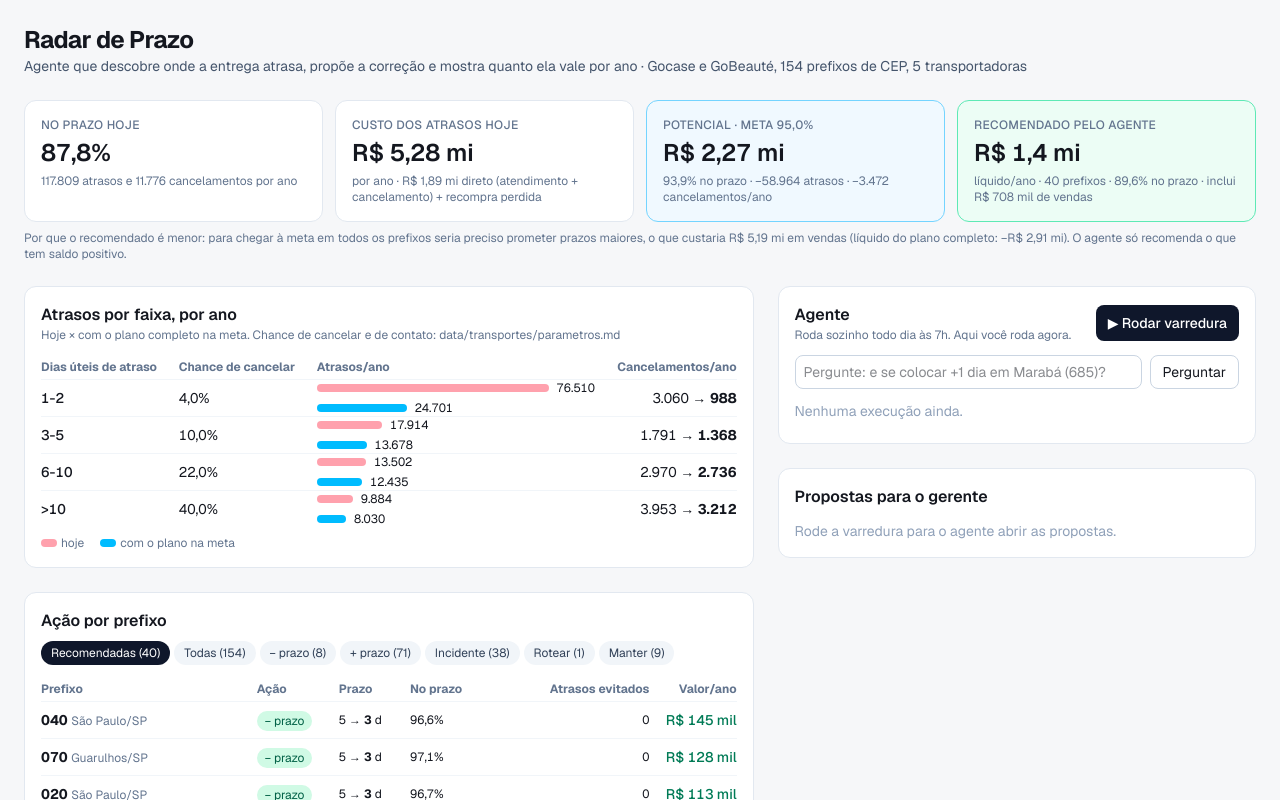
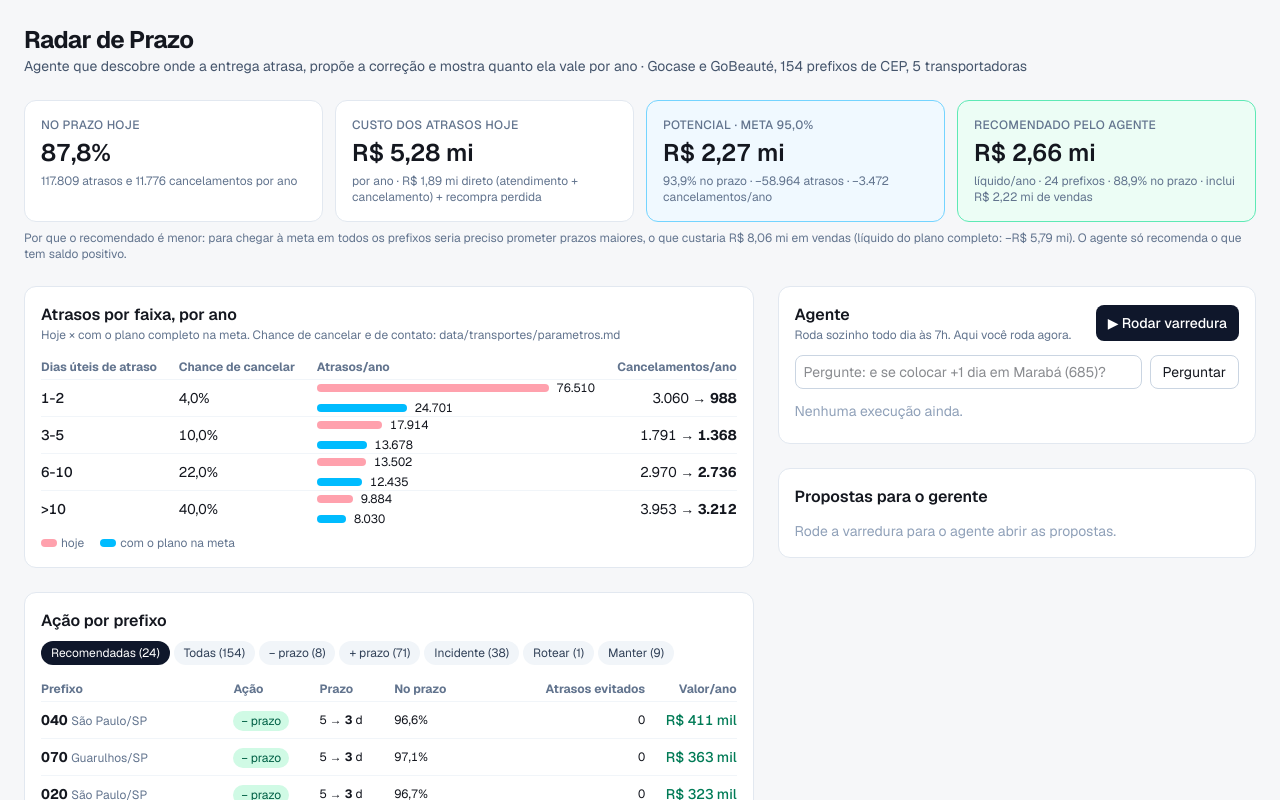
Before and after one commit to rianvilanova/gohacks-talent, a Next.js app: page / in a window 1280 px wide. Shown: the top 800 px of the page. Built offline with nearby package versions, Linux system fonts and the light colour scheme.

Commit message:
ia: perda de venda pela curva medida no checkout (prazo vs concorrência) em vez de premissa fixa
Curva prevê -27% em SP; observado -26% (ver TESTE 11:25 no notas.md). Recomendado passa a R$ 2,66 mi/ano líquido.

Co-Authored-By: Claude Opus 5.5 <noreply@anthropic.com>

```diff
--- a/scripts/preparar-dados.mjs
+++ b/scripts/preparar-dados.mjs
@@ -149,6 +149,28 @@ const conc = {};
 for (const r of lerCsv("concorrentes_prazos.csv")) (conc[r.cep.slice(0, 3)] ??= []).push(Number(r.prazo_dias_uteis));
 const mediana = (a) => { const s = [...a].sort((x, y) => x - y); return s.length ? s[Math.floor(s.length / 2)] : null; };
 
+// ---------- 7. curva de conversão: quanto cai quando nosso prazo fica atrás do concorrente ----------
+// Medida no checkout_conversao (todas as sessões): gap = prazo exibido - mediana do prazo dos concorrentes no prefixo.
+// Calculada separado para frete pago e grátis (evita misturar os dois) e relativa ao gap 0.
+const concMed = Object.fromEntries(Object.entries(conc).map(([k, a]) => [k, mediana(a)]));
+const GMIN = -2, GMAX = 5, acc = {};
+for (const r of lerCsv("checkout_conversao.csv")) {
+  const c = concMed[r.prefixo_cep3]; if (c == null) continue;
+  const g = Math.max(GMIN, Math.min(GMAX, Number(r.prazo_exibido_dias_uteis) - c));
+  const k = (Number(r.frete_exibido) > 0 ? "pago" : "gratis") + "|" + g;
+  const a = (acc[k] ??= [0, 0]); a[0] += Number(r.sessoes_checkout); a[1] += Number(r.pedidos);
+}
+const curvaConversao = {};
+for (let g = GMIN; g <= GMAX; g++) {
+  let peso = 0, rel = 0;
+  for (const t of ["pago", "gratis"]) {
+    const a = acc[t + "|" + g], z = acc[t + "|0"]; if (!a || !z) continue;
+    rel += ((a[1] / a[0]) / (z[1] / z[0])) * a[0]; peso += a[0];
+  }
+  curvaConversao[g] = Math.round((rel / peso) * 1000) / 1000;
+}
+console.log("curva de conversão (gap -> relativa ao gap 0):", JSON.stringify(curvaConversao));
+
 // ---------- saída ----------
 const prefixos = Object.entries(pref).map(([p3, P]) => {
   const cidade = Object.entries(P.cidades).sort((a, b) => b[1] - a[1])[0][0];
@@ -176,7 +198,7 @@ const saida = {
   enviosSemRastreio: semRastreio,
   janelaPortais: [PORTAL_INICIO, EXPORTACAO],
   enviosPorAno: Math.round((envios.length * 6 * 365) / 90), // amostra 1 em 6, 90 dias
-  geral, porTransp, prefixos,
+  curvaConversao, geral, porTransp, prefixos,
 };
 fs.mkdirSync(path.dirname(OUT), { recursive: true });
 fs.writeFileSync(OUT, JSON.stringify(saida));
--- a/src/app/api/agente/route.ts
+++ b/src/app/api/agente/route.ts
@@ -21,7 +21,7 @@ type Msg = { role: string; content?: string | null; tool_calls?: { id: string; f
 export async function POST(req: Request) {
   const corpo = await req.json().catch(() => ({}));
   const meta = Math.min(0.99, Math.max(0.85, Number(corpo.meta ?? 0.95)));
-  const queda = Math.min(0.2, Math.max(0, Number(corpo.quedaConversaoPorDia ?? 0.065)));
+  const sensibilidade = Math.min(1, Math.max(0, Number(corpo.sensibilidade ?? 1)));
   const pergunta = typeof corpo.pergunta === "string" && corpo.pergunta.trim() ? corpo.pergunta.slice(0, 1000) : null;
 
   const chave = process.env.AI_PROXY_API_KEY;
@@ -29,7 +29,7 @@ export async function POST(req: Request) {
   const modelo = process.env.AI_MODEL ?? "latest";
   if (!chave) return Response.json({ erro: "AI_PROXY_API_KEY não configurada" }, { status: 500 });
 
-  const exec = criarExecutor({ meta, quedaConversaoPorDia: queda });
+  const exec = criarExecutor({ meta, sensibilidade });
   const msgs: Msg[] = [{ role: "system", content: SISTEMA }, { role: "user", content: pergunta ?? VARREDURA }];
   const enc = new TextEncoder();
 
--- a/src/app/painel.tsx
+++ b/src/app/painel.tsx
@@ -58,7 +58,7 @@ function Kpi({ titulo, valor, sub, destaque }: { titulo: string; valor: string;
 
 export default function Painel() {
   const [meta, setMeta] = useState(0.95);
-  const [queda, setQueda] = useState(0.065);
+  const [queda, setQueda] = useState(1); // sensibilidade à curva de conversão medida
   const [filtro, setFiltro] = useState<Acao | "todas" | "recomendadas">("recomendadas");
   const [aberto, setAberto] = useState<string | null>(null);
 
@@ -81,7 +81,7 @@ export default function Painel() {
     try {
       const r = await fetch("/api/agente", {
         method: "POST", headers: { "Content-Type": "application/json" },
-        body: JSON.stringify({ meta, quedaConversaoPorDia: queda, pergunta: textoPergunta }),
+        body: JSON.stringify({ meta, sensibilidade: queda, pergunta: textoPergunta }),
       });
       if (!r.body) throw new Error(`HTTP ${r.status}`);
       const leitor = r.body.getReader(), dec = new TextDecoder();
@@ -294,13 +294,14 @@ export default function Painel() {
           <label className="flex flex-col gap-1">
             <span className="text-xs text-slate-500">Cliente desiste com prazo maior?</span>
             <select className="rounded-lg border border-slate-300 bg-white px-2 py-1.5" value={queda} onChange={(e) => setQueda(Number(e.target.value))}>
-              <option value={0}>Não (0% por dia)</option>
-              <option value={0.03}>Um pouco (−3% de conversão por dia)</option>
-              <option value={0.065}>Como em SP (−6,5% por dia)</option>
+              <option value={1}>Sim, pela curva medida no checkout</option>
+              <option value={0.5}>Metade da curva medida</option>
+              <option value={0}>Ignorar (não perde venda)</option>
             </select>
           </label>
           <p className="max-w-md text-xs text-slate-500">
-            Padrão: meta de 95% por prefixo e −6,5% de conversão por dia de prazo a mais que a concorrência, estimado pelo caso real de SP capital (+2 dias em 01/10).
+            Padrão: meta de 95% por prefixo e perda de venda pela curva medida no checkout (70 mil registros): conversão quando nosso prazo fica atrás da concorrência em{" "}
+            {Object.entries(dados.curvaConversao).filter(([g]) => Number(g) >= 1 && Number(g) <= 3).map(([g, f]) => `+${g} dia(s): ${Math.round((f - 1) * 100)}%`).join(" · ")}.
           </p>
         </div>
       </details>
--- a/src/lib/ferramentas.ts
+++ b/src/lib/ferramentas.ts
@@ -3,7 +3,7 @@
 import dadosJson from "@/data/radar.json";
 import {
   type Dados, type AcaoPrefixo, planoAcoes, resumir, recomendada, ehAcaoReal, custo, comMargem, fatorAno,
-  noPrazo, total, valorMedio, faixasResumo, PARAMS, ROTULO_ACAO,
+  noPrazo, total, valorMedio, faixasResumo, efeitoConversao, ROTULO_ACAO,
 } from "@/lib/radar";
 
 export const dados = dadosJson as unknown as Dados;
@@ -11,7 +11,7 @@ export const dados = dadosJson as unknown as Dados;
 const r0 = (x: number) => Math.round(x);
 const pct = (x: number) => Math.round(x * 1000) / 10;
 
-export type Contexto = { meta: number; quedaConversaoPorDia: number };
+export type Contexto = { meta: number; sensibilidade: number };
 export type Proposta = {
   id: string; prefixos: string[]; regiao: string; tipo: string; mudanca: string;
   justificativa: string; valorLiquidoAno: number; atrasosEvitadosAno: number; cancelamentosEvitadosAno: number;
@@ -88,7 +88,7 @@ export const DEFINICOES = [
 ] as const;
 
 export function criarExecutor(ctx: Contexto) {
-  const plano = planoAcoes(dados, ctx.meta, ctx.quedaConversaoPorDia);
+  const plano = planoAcoes(dados, ctx.meta, ctx.sensibilidade);
   const porP3 = new Map(plano.prefixos.map((x) => [x.p3, x]));
   const propostas: Proposta[] = [];
   const fator = fatorAno(dados);
@@ -97,7 +97,7 @@ export function criarExecutor(ctx: Contexto) {
     resumo_geral: () => {
       const pot = resumir(plano, ehAcaoReal), rec = resumir(plano, recomendada);
       return {
-        meta_por_prefixo_pct: pct(ctx.meta), queda_conversao_por_dia_pct: pct(ctx.quedaConversaoPorDia),
+        meta_por_prefixo_pct: pct(ctx.meta), curva_conversao_medida_gap_vs_concorrente: dados.curvaConversao, sensibilidade: ctx.sensibilidade,
         hoje: { no_prazo_pct: pct(plano.antes.noPrazo), atrasos_ano: r0(plano.antes.atrasos), cancelamentos_ano: r0(plano.antes.cancelamentos), custo_direto_rs_ano: r0(plano.antes.direto), custo_com_recompra_rs_ano: r0(plano.antes.total), por_faixa: faixasResumo(plano.antes) },
         potencial_plano_completo: { prefixos: pot.prefixos, no_prazo_pct: pct(pot.noPrazoDepois), atrasos_evitados_ano: r0(pot.atrasosEvitados), cancelamentos_evitados_ano: r0(pot.cancelamentosEvitados), economia_atrasos_rs_ano: r0(pot.economiaTotal), efeito_conversao_rs_ano: r0(pot.conversao), valor_liquido_rs_ano: r0(pot.valorLiquido) },
         recomendado_saldo_positivo: { prefixos: rec.prefixos, no_prazo_pct: pct(rec.noPrazoDepois), atrasos_evitados_ano: r0(rec.atrasosEvitados), cancelamentos_evitados_ano: r0(rec.cancelamentosEvitados), economia_atrasos_rs_ano: r0(rec.economiaTotal), efeito_conversao_rs_ano: r0(rec.conversao), valor_liquido_rs_ano: r0(rec.valorLiquido) },
@@ -130,9 +130,8 @@ export function criarExecutor(ctx: Contexto) {
       const p = dados.prefixos.find((x) => x.p3 === p3);
       if (!p || !p.regra) return { erro: `prefixo ${p3} sem regra ou sem envios` };
       const antes = custo(p.teste, fator), depois = custo(comMargem(p.base.teste, m), fator);
-      const delta = m - p.regra.margem, ref = p.concorrentesPrazoMediana ?? p.regra.prazo;
-      const atras = (pz: number) => Math.max(0, pz - ref);
-      const conv = total(p.teste) * fator * ctx.quedaConversaoPorDia * (atras(p.regra.prazo) - atras(p.regra.prazo + delta)) * PARAMS.margemContribuicao * valorMedio(p.teste);
+      const delta = m - p.regra.margem;
+      const conv = efeitoConversao(dados, p, delta, total(p.teste) * fator, ctx.sensibilidade);
       return {
         prefixo: p3, margem: `${p.regra.margem} -> ${m}`, prazo_exibido: `${p.regra.prazo} -> ${p.regra.prazo + delta}`, concorrentes_prazo_mediana: p.concorrentesPrazoMediana,
         no_prazo_pct: `${pct(antes.noPrazo)} -> ${pct(depois.noPrazo)}`,
--- a/src/lib/radar.ts
+++ b/src/lib/radar.ts
@@ -20,6 +20,7 @@ export type Prefixo = {
 
 export type Dados = {
   corteBacktest: string; enviosNaAmostra: number; enviosComEntrega: number; enviosPorAno: number;
+  curvaConversao: Record<string, number>; // gap de prazo vs concorrente (dias) -> conversão relativa ao gap 0, medida no checkout
   geral: { todos: Hist; treino: Hist; teste: Hist };
   porTransp: Record<string, Hist>;
   prefixos: Prefixo[];
@@ -112,6 +113,16 @@ export function vendaPerdida(p: Prefixo, k: number, fator: number) {
   return { diasAtras, pedidos, reais: pedidos * PARAMS.margemContribuicao * valorMedio(p.teste) };
 }
 
+/** Efeito em R$/ano (margem de contribuição) de mudar o prazo exibido em delta dias, pela curva medida no checkout. */
+export function efeitoConversao(d: Dados, p: Prefixo, delta: number, enviosAno: number, sensibilidade = 1) {
+  if (!delta || !p.regra) return 0;
+  const c = d.curvaConversao, ks = Object.keys(c).map(Number), lo = Math.min(...ks), hi = Math.max(...ks);
+  const f = (g: number) => c[String(Math.max(lo, Math.min(hi, g)))] ?? 1;
+  const gap = p.regra.prazo - (p.concorrentesPrazoMediana ?? p.regra.prazo);
+  const fator = f(gap + delta) / f(gap) - 1; // ex.: -0,15 = 15% menos pedidos
+  return enviosAno * sensibilidade * fator * PARAMS.margemContribuicao * valorMedio(p.teste);
+}
+
 export type Plano = {
   meta: number;
   antes: Custo; depois: Custo;
@@ -181,7 +192,7 @@ export type AcaoPrefixo = {
 };
 
 export type PlanoAcoes = {
-  meta: number; quedaConversaoPorDia: number;
+  meta: number; sensibilidade: number;
   antes: Custo; depois: Custo;
   atrasosEvitados: number; cancelamentosEvitados: number;
   economiaDireta: number; economiaTotal: number; conversao: number; freteExtra: number; valorLiquido: number;
@@ -199,7 +210,7 @@ function margemParaMeta(b: Hist, meta: number, max: number): number | null {
  * Para cada prefixo: aprende no treino a menor margem que cumpre a meta (pode ser menor que a atual)
  * e se outra transportadora que atende a região cumpre com menos margem; avalia no teste e anualiza.
  */
-export function planoAcoes(d: Dados, meta = 0.95, quedaConversaoPorDia = PARAMS.quedaConversaoPorDia): PlanoAcoes {
+export function planoAcoes(d: Dados, meta = 0.95, sensibilidade = 1): PlanoAcoes {
   const fator = fatorAno(d);
   const lista: AcaoPrefixo[] = [];
   const hsAntes: Hist[] = [], hsDepois: Hist[] = [];
@@ -233,13 +244,9 @@ export function planoAcoes(d: Dados, meta = 0.95, quedaConversaoPorDia = PARAMS.
       else if (m < cur) { acao = "menos_margem"; hDepois = comMargem(p.base.teste, m); }
     }
     const depois = custo(hDepois, fator);
-    // conversão: só contam os dias em que ficamos atrás da mediana dos concorrentes
-    let conversao = 0;
-    if (prazo !== null && m !== cur) {
-      const ref = p.concorrentesPrazoMediana ?? prazo;
-      const atrasAntes = Math.max(0, prazo - ref), atrasDepois = Math.max(0, prazo + (m - cur) - ref);
-      conversao = enviosAno * quedaConversaoPorDia * (atrasAntes - atrasDepois) * PARAMS.margemContribuicao * vm;
-    }
+    // conversão: curva medida no checkout (nosso prazo vs concorrentes)
+    const conversao = prazo !== null && m !== cur ? efeitoConversao(d, p, m - cur, enviosAno, sensibilidade) : 0;
+    void vm;
     const economiaDireta = antes.direto - depois.direto, economiaTotal = antes.total - depois.total;
     hsAntes.push(p.teste); hsDepois.push(hDepois);
     lista.push({
@@ -259,7 +266,7 @@ export function planoAcoes(d: Dados, meta = 0.95, quedaConversaoPorDia = PARAMS.
   lista.forEach((x) => contagem[x.acao]++);
   const conversao = s("conversao"), freteExtra = s("freteExtra");
   return {
-    meta, quedaConversaoPorDia, antes: A, depois: D,
+    meta, sensibilidade, antes: A, depois: D,
     atrasosEvitados: A.atrasos - D.atrasos, cancelamentosEvitados: A.cancelamentos - D.cancelamentos,
     economiaDireta: A.direto - D.direto, economiaTotal: A.total - D.total, conversao, freteExtra,
     valorLiquido: A.total - D.total + conversao - freteExtra, contagem,
```
Also changed, not shown: src/data/radar.json, 1 other file (tests, documents, lock files or other folders).
